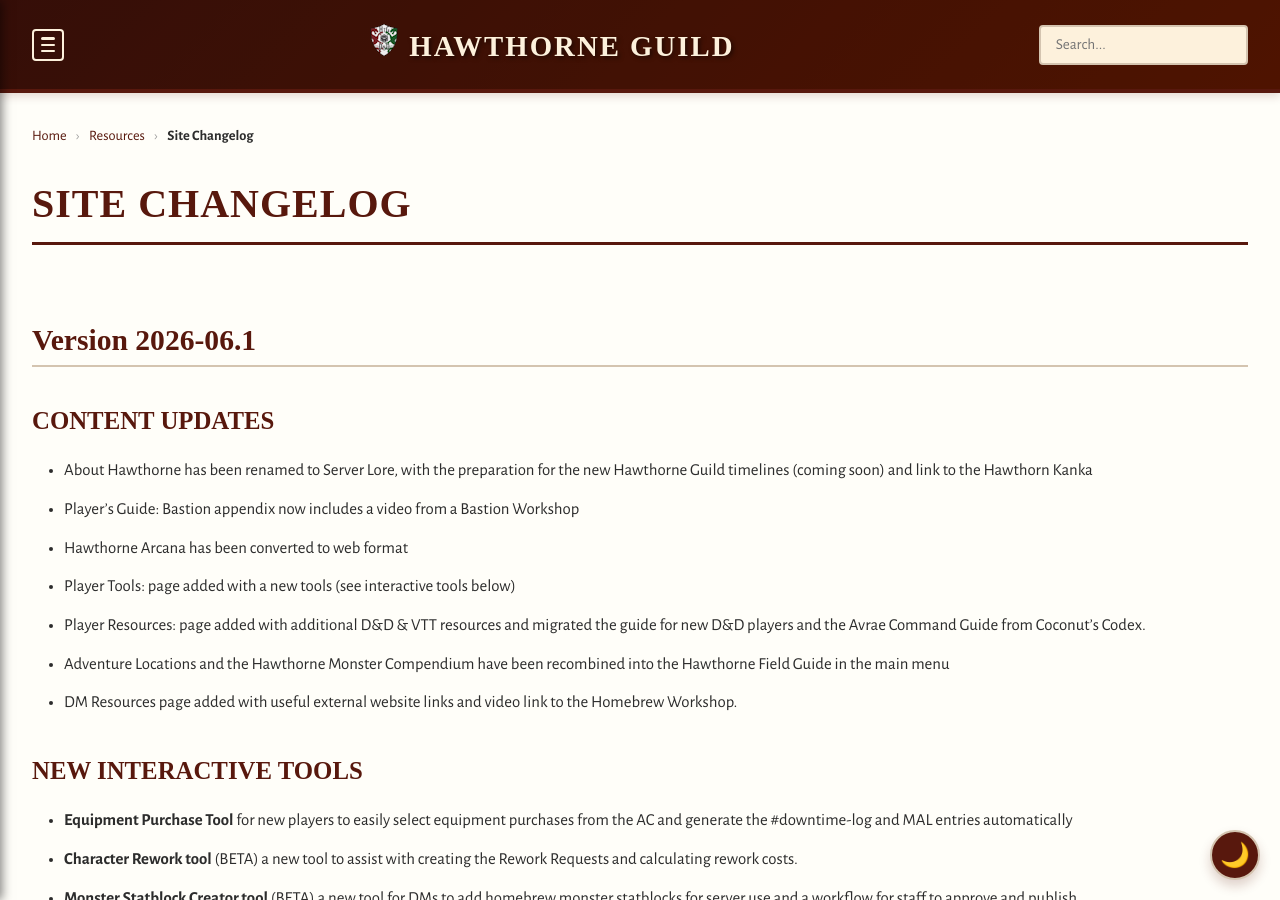
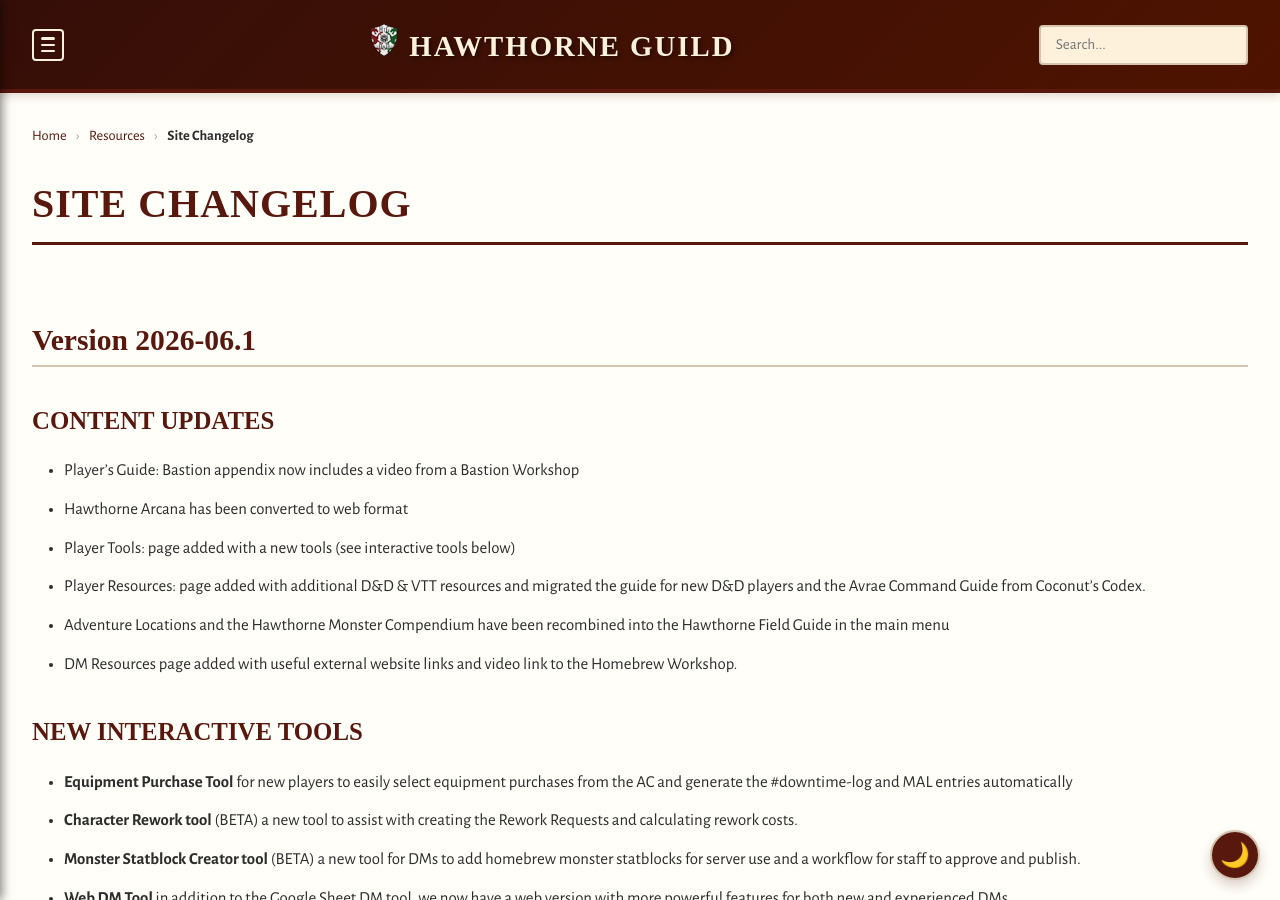
Before and after one commit to coconutswallow/Guides, a Jekyll site: the page built from _resources/changelog.md, in a window 1280 px wide and 900 px high. Built offline with Jekyll 4.4.1, drawn with Linux system fonts in a browser that asks for light colours; some web fonts are replaced; a script that is not in the unit is left out.

Commit message:
Server Lore -> About Hawthorne

```diff
--- a/_data/navigation.yml
+++ b/_data/navigation.yml
@@ -4,7 +4,7 @@
 - title: "Rules & Roles"
   collection: rules
 
-- title: "Server Lore"
+- title: "About Hawthorne"
   collection: lore
   sections:
     - title: "About Hawthorne"
--- a/_resources/changelog.md
+++ b/_resources/changelog.md
@@ -8,7 +8,6 @@
 ## Version 2026-06.1
 
 ### Content Updates
-* About Hawthorne has been renamed to Server Lore, with the preparation for the new Hawthorne Guild timelines (coming soon) and link to the Hawthorn Kanka
 * Player's Guide: Bastion appendix now includes a video from a Bastion Workshop
 * Hawthorne Arcana has been converted to web format
 * Player Tools: page added with a new tools (see interactive tools below)
--- a/admin/config.yml
+++ b/admin/config.yml
@@ -85,7 +85,7 @@
       - { label: "Body", name: "body", widget: "markdown" }
 
   - name: "lore"
-    label: "Server Lore"
+    label: "About Hawthorne"
     folder: "_lore"
     create: true
     fields:
--- a/index.html
+++ b/index.html
@@ -118,7 +118,7 @@
 
     <!-- CARD: Server Lore -->
     <div class="feature-card">
-      <h4>Server Lore</h4>
+      <h4>About Hawthorne</h4>
       <a href="{{ 'lore/' | relative_url }}">
         <img src="{{ '/assets/thumbnails/guild-badge-300.png' | relative_url }}" alt="Hawthorne Map"
           class="card-thumbnail">
```
